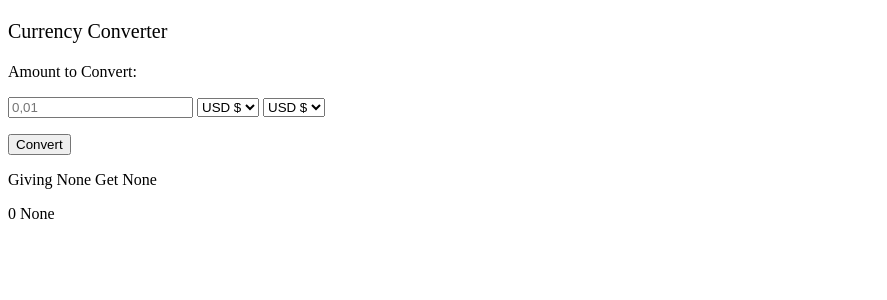
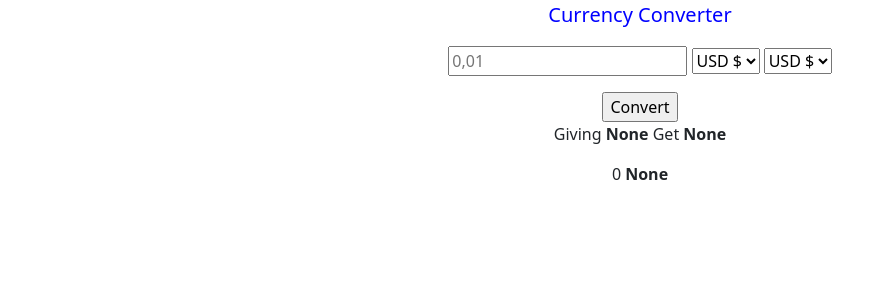
Before and after one commit to Kematin/WEB-projects, a Django app: page / in a window 1280 px wide. Shown: the top 300 px of the page, without its empty margins (0-887 px from the left). Run offline with Django 4.2, Linux system fonts and the light colour scheme; parts of the project's set-up code (start-up, migrations or seed data) failed here and were passed over.

Commit message:
some change im css and index

```diff
--- a/Curency_Calculate/Curency_Calculate/calculate/static/calculate/style.css
+++ b/Curency_Calculate/Curency_Calculate/calculate/static/calculate/style.css
@@ -1,8 +1,9 @@
-@font-face {
-
+body {
+    text-align: center;
 }
 
-#header p {
-    font-family: 'Vegan Style';
+#header {
+    text-align: center;
     font-size: 20px;
+    color: blue;
 }
--- a/Curency_Calculate/Curency_Calculate/calculate/templates/calculate_template/index.html
+++ b/Curency_Calculate/Curency_Calculate/calculate/templates/calculate_template/index.html
@@ -3,7 +3,9 @@
 <html lang="en">
 <head>
     <meta charset="UTF-8">
+    <meta name="viewport" content="width=device-width, initial-scale=1">
     <title>Curency Converter</title>
+    <link href="https://cdn.jsdelivr.net/npm/bootstrap@5.2.0/dist/css/bootstrap.min.css" rel="stylesheet" integrity="sha384-gH2yIJqKdNHPEq0n4Mqa/HGKIhSkIHeL5AyhkYV8i59U5AR6csBvApHHNl/vI1Bx" crossorigin="anonymous">
     <link rel="stylesheet" href="{% static 'calculate/style.css' %}">
 </head>
 <body>
@@ -12,14 +14,13 @@
     </div>
     <div id="footer">
         <div id="main_block">
-            <p>Amount to Convert:</p>
             <form method="post" action="{% url 'index' %}">
                 {% csrf_token %}
                 <div id="form"><p>{{ form }}</p></div>
                 <input type="submit" value="Convert">
             </form>
-            <p>Giving {{ c_1 }} Get {{ c_2 }}</p>
-            <p>{{ total }} {{ c_2 }}</p>
+            <p>Giving <strong>{{ c_1 }}</strong> Get <strong>{{ c_2 }}</strong></p>
+            <p>{{ total }} <strong>{{ c_2 }}</strong></p>
         </div>
     </div>
 </body>
```
Also changed, not shown: Curency_Calculate/Curency_Calculate/fonts/VeganPesonalUse/VeganPersonalUse.ttf (deleted), Curency_Calculate/Curency_Calculate/fonts/VeganPesonalUse/VeganPersonalUse.woff (deleted).
